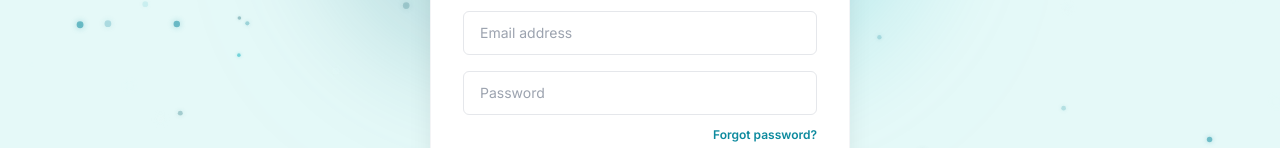
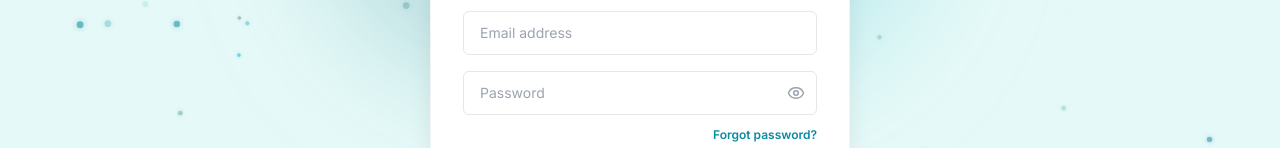
Before and after one commit to ADORIX000/adorix-webb, a Next.js app: page /login in a window 1280 px wide. Shown: the part 308-456 px from the top of the page. Built offline with nearby package versions, Linux system fonts and the light colour scheme; no server answers.

Commit message:
Login page changes

```diff
--- a/app/(site)/login/[[...login]]/page.jsx
+++ b/app/(site)/login/[[...login]]/page.jsx
@@ -5,11 +5,13 @@
 import { useRouter } from "next/navigation";
 import Link from "next/link";
 import { motion, AnimatePresence } from "framer-motion";
+import { Eye, EyeOff } from "lucide-react";
 
 export default function LoginPage() {
   const { isLoaded, signIn, setActive } = useSignIn();
   const [emailAddress, setEmailAddress] = useState("");
   const [password, setPassword] = useState("");
+  const [showPassword, setShowPassword] = useState(false);
   const [loading, setLoading] = useState(false);
   const [error, setError] = useState("");
   const router = useRouter();
@@ -119,14 +121,24 @@
           </div>
 
           <div className="mb-4">
+            <div className="relative">
               <input
-              type="password"
+                type={showPassword ? "text" : "password"}
                 value={password}
                 onChange={(e) => setPassword(e.target.value)}
                 placeholder="Password"
-              className="w-full h-11 px-4 bg-white border border-gray-200 rounded-md text-sm text-[#1F2B2D] placeholder-gray-400 focus:outline-none focus:ring-2 focus:ring-[#0D8A9E]/30 focus:border-[#0D8A9E] transition-all"
+                className="w-full h-11 px-4 pr-12 bg-white border border-gray-200 rounded-md text-sm text-[#1F2B2D] placeholder-gray-400 focus:outline-none focus:ring-2 focus:ring-[#0D8A9E]/30 focus:border-[#0D8A9E] transition-all"
                 required
               />
+              <button
+                type="button"
+                onClick={() => setShowPassword(!showPassword)}
+                className="absolute right-3 top-1/2 -translate-y-1/2 text-gray-400 hover:text-[#1F2B2D] transition-colors"
+                aria-label={showPassword ? "Hide password" : "Show password"}
+              >
+                {showPassword ? <EyeOff size={18} /> : <Eye size={18} />}
+              </button>
+            </div>
             <div className="text-right mt-1.5">
               <Link href="/forgot-password" className="text-[#0D8A9E] text-xs font-semibold hover:text-[#085a66]">
                 Forgot password?
```
Also changed, not shown: src_legacy/pages/auth/Login.jsx (+14 -2 lines). Lines whose indentation alone changed are shown as unchanged.
